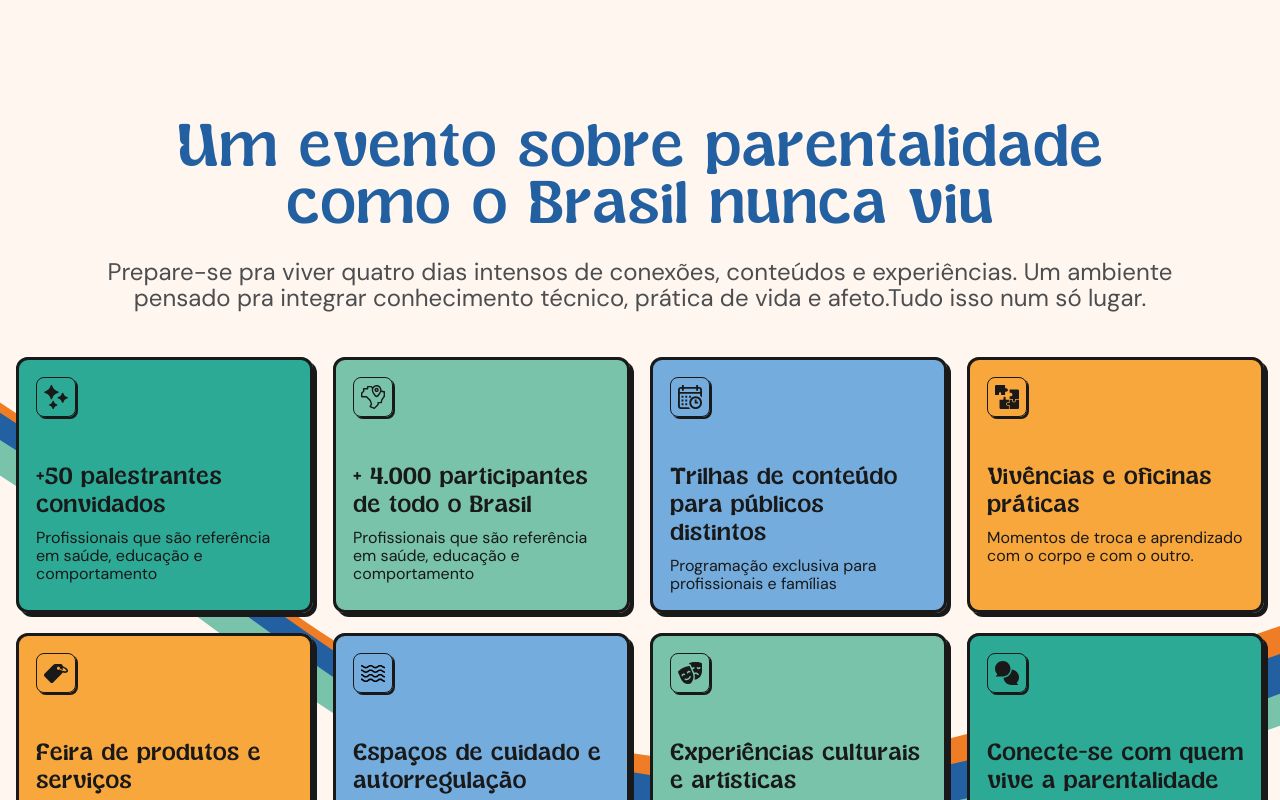
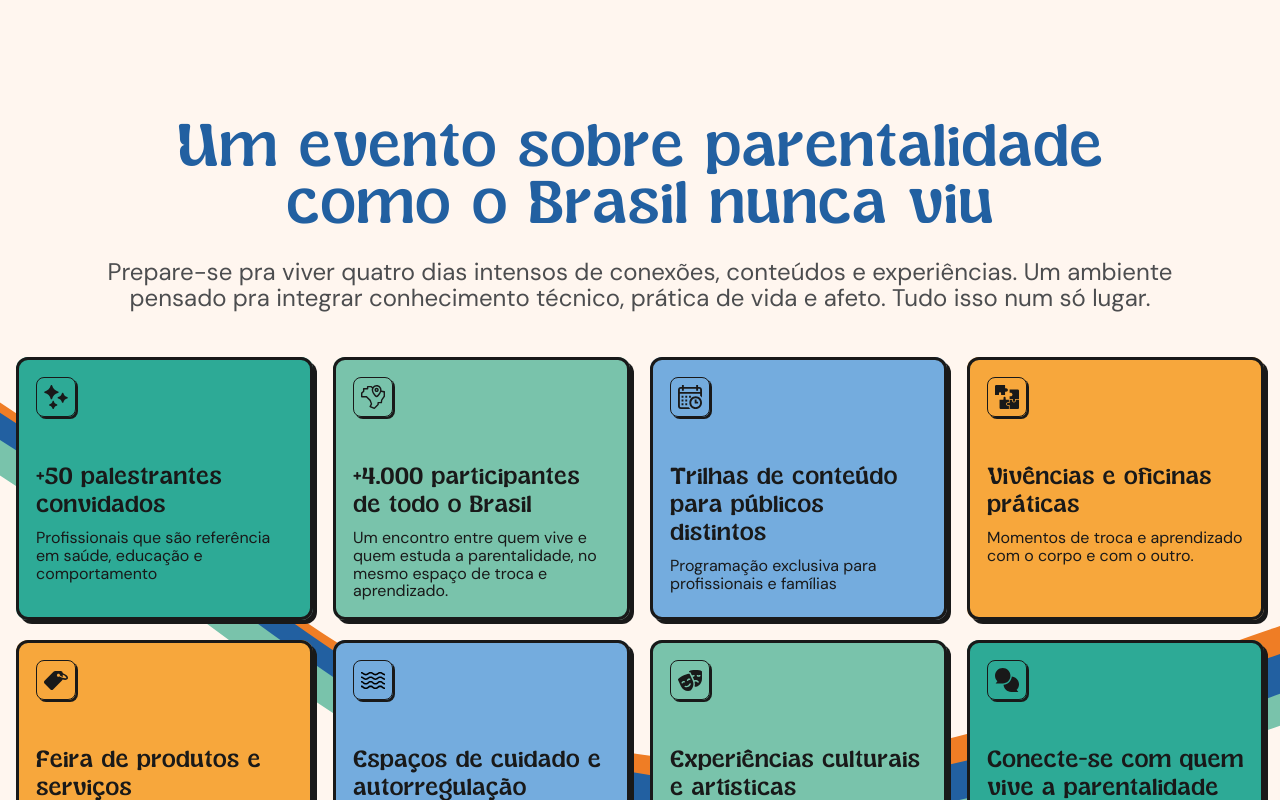
Before and after one commit to oanthonydesign/-LP-Festival-parental, a Next.js app: page / in a window 1280 px wide. Shown: the part 11091-11891 px from the top of the page. Built offline with nearby package versions, Linux system fonts and the light colour scheme.

Commit message:
style: update copy and formatting in Section 5

```diff
--- a/src/components/sections/Section5.tsx
+++ b/src/components/sections/Section5.tsx
@@ -9,7 +9,7 @@ function Text() {
                 <p className="leading-[0.8] whitespace-pre-wrap">Um evento sobre parentalidade como o Brasil nunca viu</p>
             </div>
             <div className="flex flex-col font-dm-sans font-normal justify-center relative shrink-0 text-[#4c4d4f] text-[18px] lg:text-[24px] w-full max-w-[1148px]" style={{ fontVariationSettings: "'opsz' 14" }}>
-                <p className="leading-[1.1] whitespace-pre-wrap">Prepare-se pra viver quatro dias intensos de conexões, conteúdos e experiências. Um ambiente pensado pra integrar conhecimento técnico, prática de vida e afeto.Tudo isso num só lugar.</p>
+                <p className="leading-[1.1] whitespace-pre-wrap">Prepare-se pra viver quatro dias intensos de conexões, conteúdos e experiências. Um ambiente pensado pra integrar conhecimento técnico, prática de vida e afeto. Tudo isso num só lugar.</p>
             </div>
         </div>
     );
@@ -128,7 +128,7 @@ function Heading4() {
     return (
         <div className="content-stretch flex flex-col items-start pb-[0.8px] relative shrink-0 w-full" data-name="Heading 3">
             <div className="flex flex-col font-sugar-peachy font-normal justify-center leading-[0.9] relative shrink-0 text-[#191919] text-[28px] w-full">
-                <p className="leading-none whitespace-pre-wrap">+ 4.000 participantes de todo o Brasil</p>
+                <p className="leading-none whitespace-pre-wrap">+4.000 participantes de todo o Brasil</p>
             </div>
         </div>
     );
@@ -146,7 +146,7 @@ function Container1() {
     return (
         <div className="content-stretch flex flex-col items-start pb-[0.605px] relative shrink-0 w-full" data-name="Container">
             <div className="flex flex-col font-dm-sans font-normal justify-center leading-[0] relative shrink-0 text-[#191919] text-[16px] w-full" style={{ fontVariationSettings: "'opsz' 14" }}>
-                <p className="leading-[1.1] whitespace-pre-wrap">Profissionais que são referência em saúde, educação e comportamento</p>
+                <p className="leading-[1.1] whitespace-pre-wrap">Um encontro entre quem vive e quem estuda a parentalidade, no mesmo espaço de troca e aprendizado.</p>
             </div>
         </div>
     );
```
